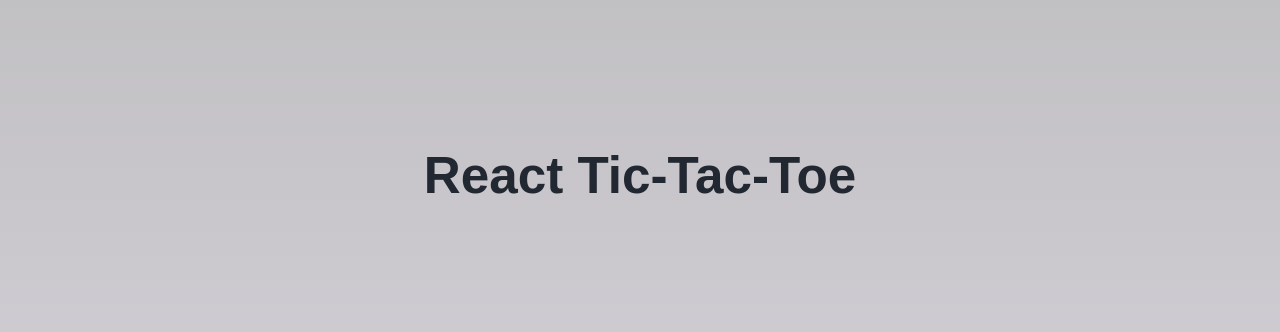
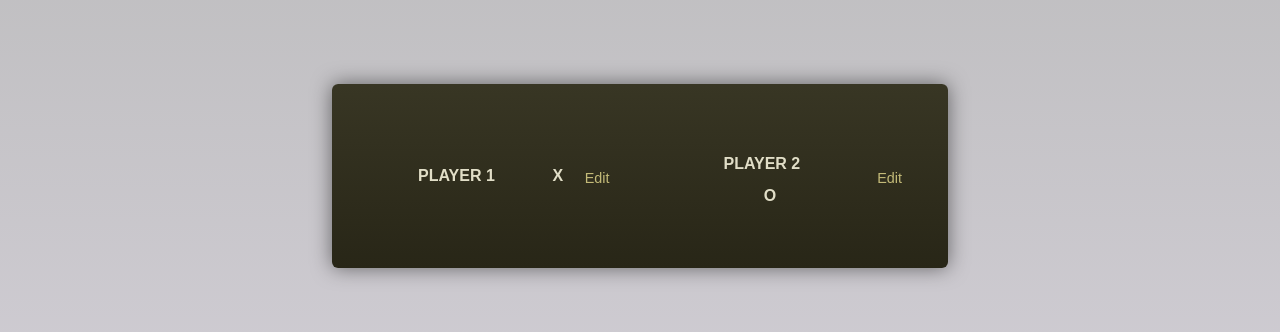
Before and after one commit to Melihberkaydn/React-Components, a React (Vite) app: page /tictactoe in a window 1280 px wide. Shown: the part 224-556 px from the top of the page. Built offline with nearby package versions, Linux system fonts and the light colour scheme; a web font is replaced by a local one.

Commit message:
tictactoe first functionality player name components

```diff
--- a/src/pages/TicTacToe/GameHome.jsx
+++ b/src/pages/TicTacToe/GameHome.jsx
@@ -1,5 +1,17 @@
+import "./Game.css";
+import Player from "./gamecomponents/Player";
+
 function Tictactoe() {
-  return <h1>React Tic-Tac-Toe</h1>;
+  return (
+    <main>
+      <div id="game-container">
+        <ol id="players">
+          <Player name="Player 1" symbol="X" />
+          <Player name="Player 2" symbol="O" />
+        </ol>
+      </div>
+    </main>
+  );
 }
 
 export default Tictactoe;
--- /dev/null
+++ b/src/pages/TicTacToe/gamecomponents/Player.jsx
@@ -0,0 +1,25 @@
+import { useState } from "react";
+
+export default function Player({ name, symbol }) {
+  const [isEditing, setIsEditing] = useState(false);
+
+  function handleEditClick() {
+    setIsEditing((currentEditState) => !currentEditState);
+  }
+
+  let playerComp = <span className="player-name">{name}</span>;
+
+  if (isEditing) {
+    playerComp = <input type="text" required value={name}></input>;
+  }
+
+  return (
+    <li>
+      <span className="player">
+        {playerComp}
+        <span className="player-symbol">{symbol}</span>
+      </span>
+      <button onClick={handleEditClick}>{isEditing ? "Save" : "Edit"}</button>
+    </li>
+  );
+}
```
